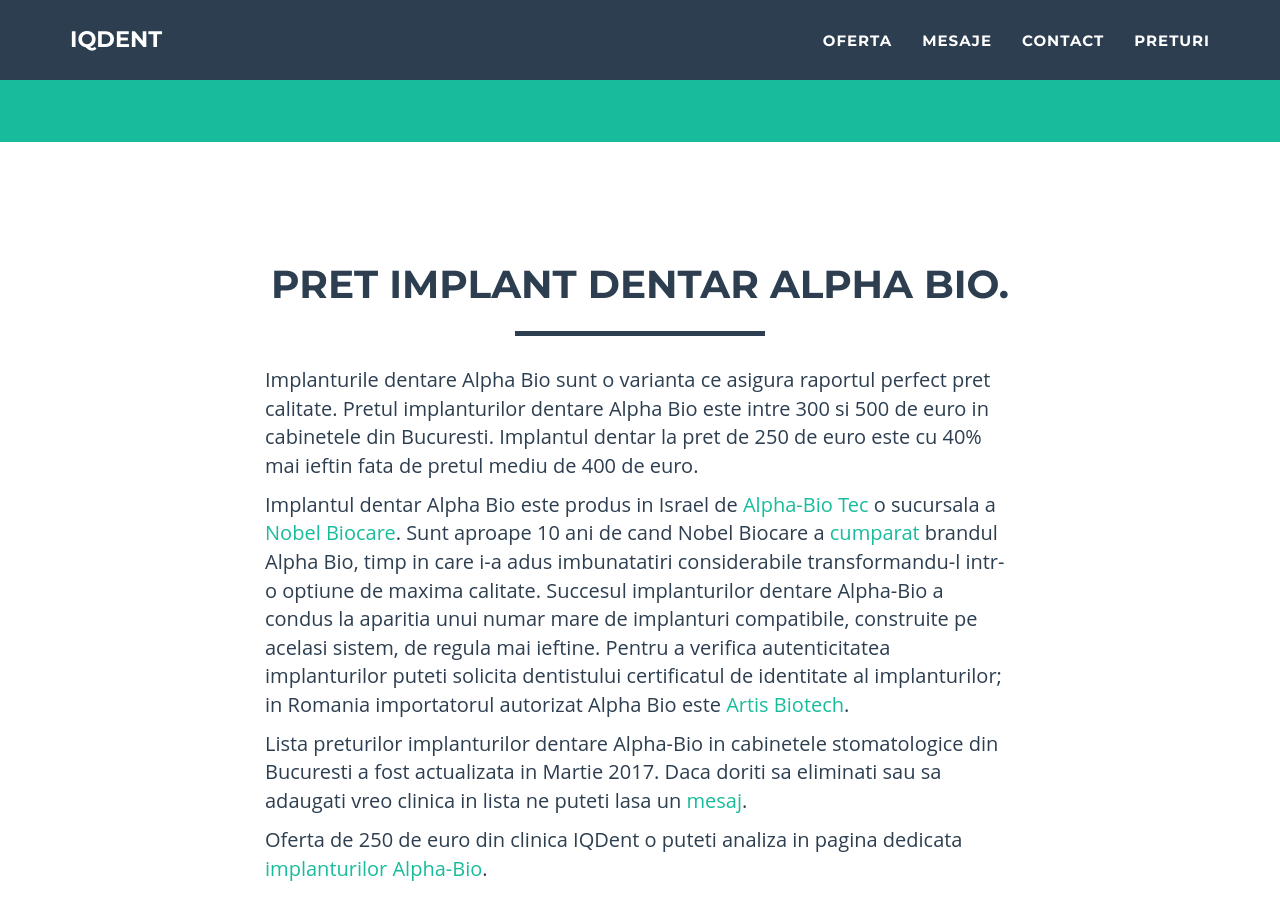
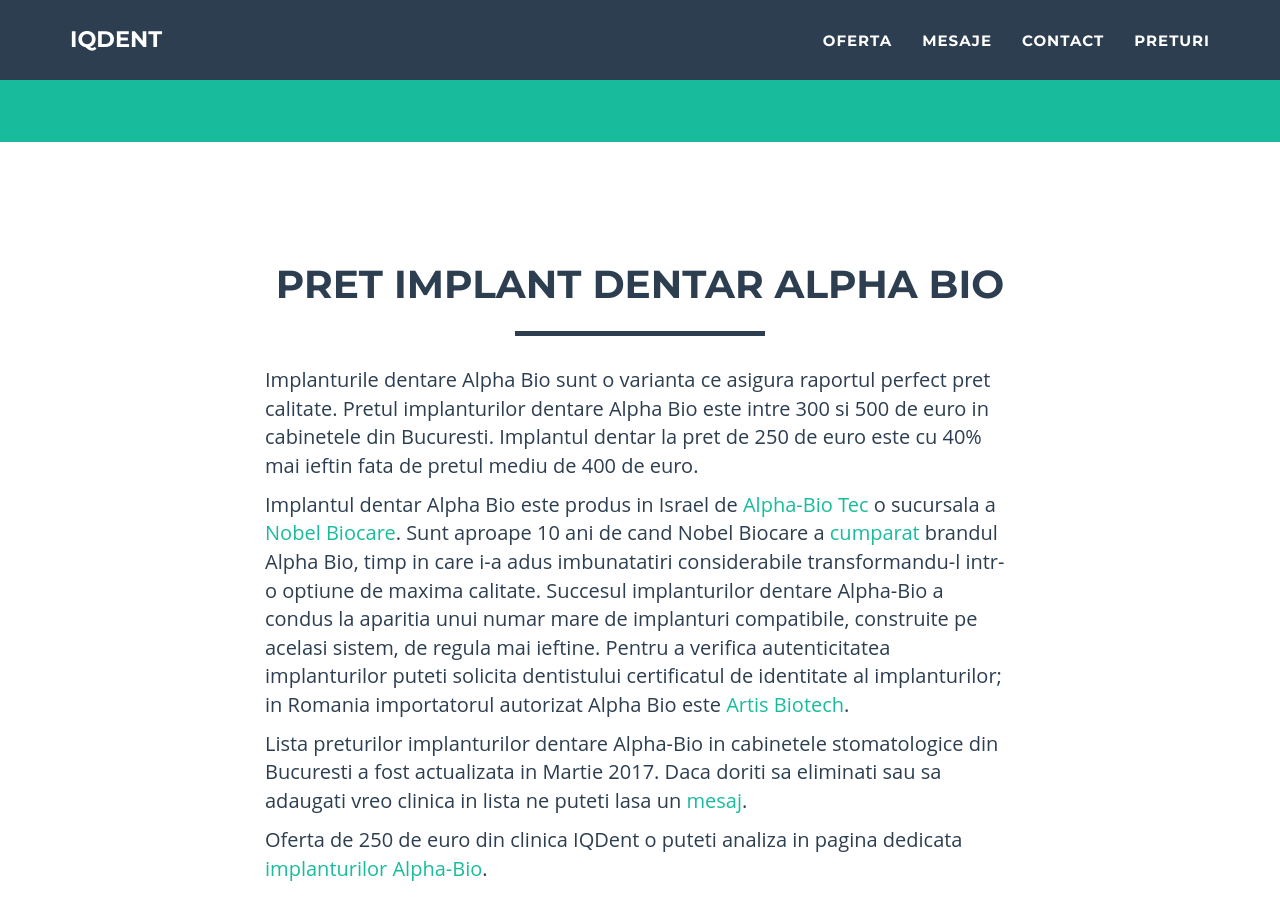
Before and after one commit to littledentgopo/offerdent, a Jekyll site: the page built from _posts/2014-05-03-pret-implant-dentar-alphabio.html, in a window 1280 px wide and 900 px high, scrolled down 857 px. Built offline with Jekyll 4.4.1, drawn with Linux system fonts in a browser that asks for light colours; comment, search, counter and statistics services are not loaded.

Commit message:
Fix title

```diff
--- a/_posts/2014-05-03-pret-implant-dentar-alphabio.html
+++ b/_posts/2014-05-03-pret-implant-dentar-alphabio.html
@@ -1,6 +1,6 @@
 ---
 layout: post
-title: Pret implant dentar Alpha Bio.
+title: Pret implant dentar Alpha Bio
 description: Implant dentar pret 250 euro. Cat costa implantul dentar Alpha-Bio in cabinetele stomatologice din Bucuresti?
 categories : [info]
 contact: one
```
Also changed, not shown: img/assets/implant-alpha-bio.jpg (added).
